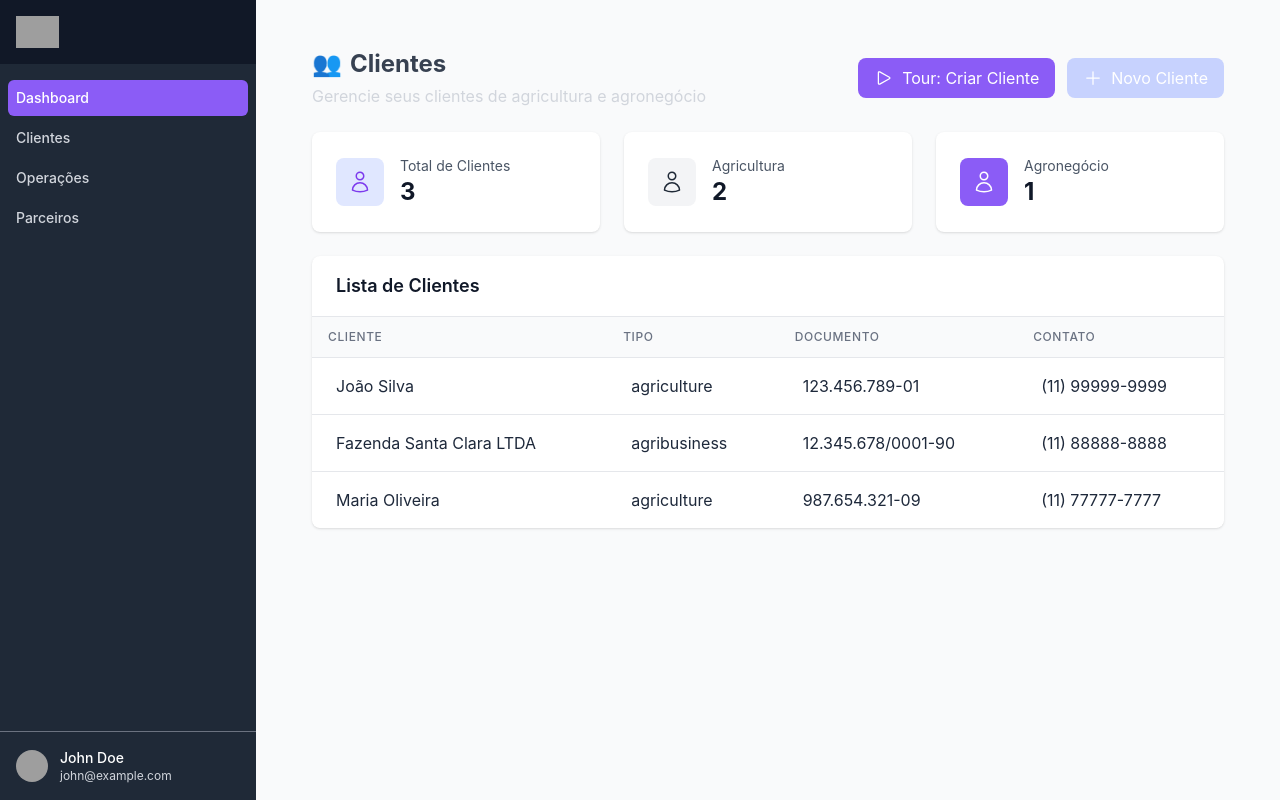
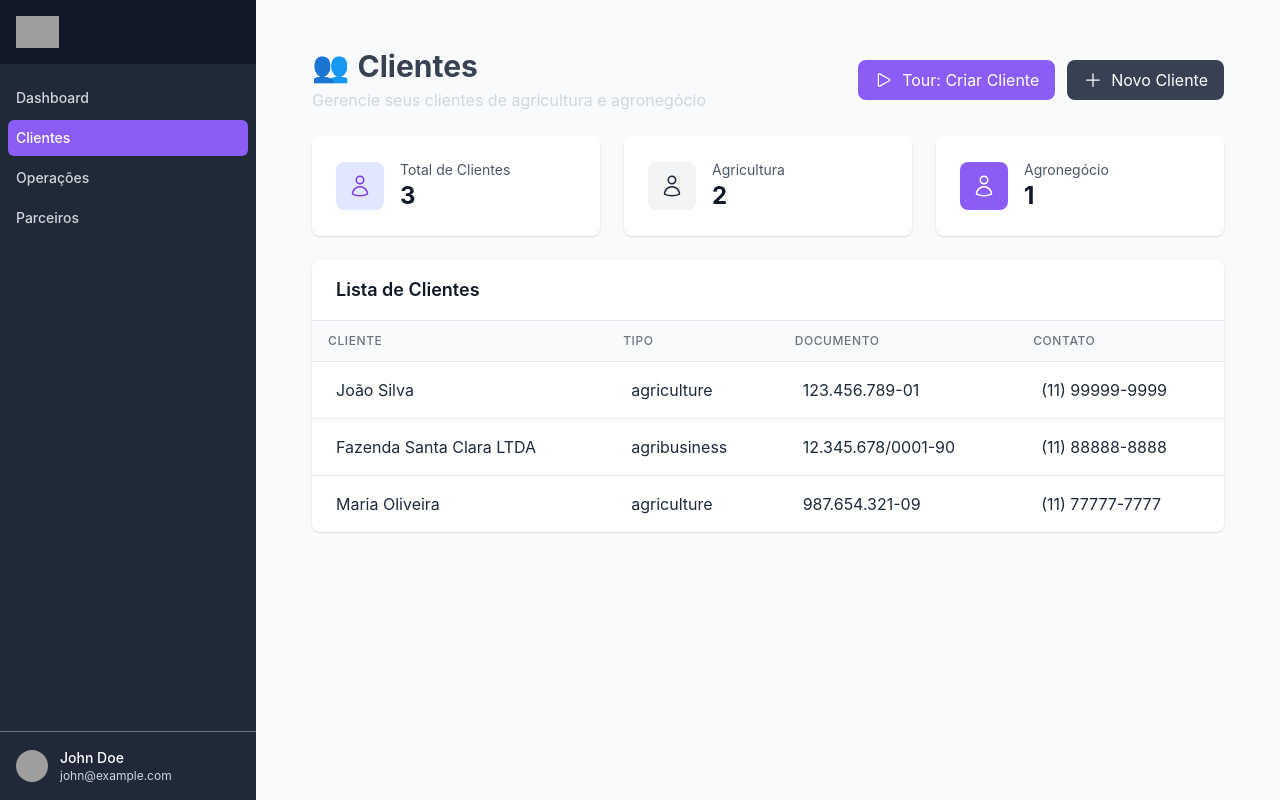
Before and after one commit to Jvctor/chatbot-tour, a React (Vite) app: page /clients in a window 1280 px wide. Built offline with nearby package versions, Linux system fonts and the light colour scheme; grey boxes are pictures that could not be loaded.

Commit message:
feat: ajustando componente pageHEader pra ser responsivo para todos os dispositíveis

```diff
--- a/src/components/PageHeader.tsx
+++ b/src/components/PageHeader.tsx
@@ -25,14 +25,14 @@ const PageHeader: React.FC<PageHeaderProps> = ({
   actions = []
 }) => {
   const renderAction = (action: ActionButton, index: number) => {
-    const baseClasses = "px-4 py-2 rounded-lg flex items-center space-x-2 transition-colors";
+    const baseClasses = "px-3 sm:px-4 py-2 rounded-lg flex items-center justify-center space-x-2 transition-colors text-sm sm:text-base w-full sm:w-auto";
     const className = action.className || "bg-secondary hover:bg-secondary-dark text-white";
     const finalClasses = `${baseClasses} ${className}`;
 
     const content = (
       <>
-        {action.icon && <action.icon className="w-5 h-5" />}
-        <span>{action.text}</span>
+        {action.icon && <action.icon className="w-4 h-4 sm:w-5 sm:h-5" />}
+        <span className="truncate">{action.text}</span>
       </>
     );
 
@@ -62,20 +62,20 @@ const PageHeader: React.FC<PageHeaderProps> = ({
   };
 
   return (
-    <div className="flex justify-between items-center mb-6">
-      <div>
-        <h1 className="text-2xl font-bold text-primary">
+    <div className="flex flex-col lg:flex-row lg:justify-between lg:items-center gap-4 mb-6">
+      <div className="flex-1">
+        <h1 className="text-xl sm:text-2xl lg:text-3xl font-bold text-primary break-words">
           {icon && <span className="mr-2">{icon}</span>}
           {title}
         </h1>
         {subtitle && (
-          <p className="text-gray-300 mt-1">
+          <p className="text-gray-300 mt-1 text-sm sm:text-base">
             {subtitle}
           </p>
         )}
       </div>
       {actions.length > 0 && (
-        <div className="flex space-x-3">
+        <div className="flex flex-col sm:flex-row gap-2 sm:gap-3 w-full lg:w-auto">
           {actions.map(renderAction)}
         </div>
       )}
--- a/src/components/SideBar.tsx
+++ b/src/components/SideBar.tsx
@@ -1,6 +1,7 @@
 import { Menu, MenuButton, MenuItem, MenuItems } from '@headlessui/react'
 import { Bars3Icon, XMarkIcon } from '@heroicons/react/24/outline'
 import { useState } from 'react'
+import { useLocation, Link } from 'react-router-dom'
 
 interface SideBarProps {
   sidebarOpen?: boolean
@@ -8,16 +9,13 @@ interface SideBarProps {
   standalone?: boolean
 }
 
-const navigation = [
-  { name: 'Dashboard', href: '#', current: true },
-  { name: 'Clientes', href: '#', current: false },
-  { name: 'Operações', href: '#', current: false },
-  { name: 'Parceiros', href: '#', current: false },
+const navigationItems = [
+  { name: 'Dashboard', href: '/dashboard' },
+  { name: 'Clientes', href: '/clients' },
+  { name: 'Operações', href: '/operacoes' },
+  { name: 'Parceiros', href: '/parceiros' },
 ]
 
-function classNames(...classes: string[]) {
-  return classes.filter(Boolean).join(' ')
-}
 
 export default function SideBar({
   sidebarOpen: externalSidebarOpen,
@@ -25,9 +23,13 @@ export default function SideBar({
   standalone = false
 }: SideBarProps = {}) {
   const [internalSidebarOpen, setInternalSidebarOpen] = useState(false)
-
+  const location = useLocation()
   const sidebarOpen = externalSidebarOpen ?? internalSidebarOpen
   const setSidebarOpen = externalSetSidebarOpen ?? setInternalSidebarOpen
+  const navigation = navigationItems.map(item => ({
+    ...item,
+    current: location.pathname === item.href
+  }))
 
   const sidebarContent = (
     <>
@@ -39,7 +41,6 @@ export default function SideBar({
         />
       )}
 
-      {/* Mobile sidebar */}
       <div className={`fixed inset-y-0 left-0 z-50 w-64 transform transition-transform duration-300 ease-in-out md:hidden ${
         sidebarOpen ? 'translate-x-0' : '-translate-x-full'
       } bg-primary-dark`}>
@@ -58,9 +59,9 @@ export default function SideBar({
         </div>
         <nav className="mt-8 px-2 space-y-1">
           {navigation.map((item) => (
-            <a
+            <Link
               key={item.name}
-              href={item.href}
+              to={item.href}
               onClick={() => setSidebarOpen(false)}
               className={`group flex items-center px-2 py-2 text-base font-medium rounded-md transition-all duration-200 ${
                 item.current
@@ -69,7 +70,7 @@ export default function SideBar({
               }`}
             >
               {item.name}
-            </a>
+            </Link>
           ))}
         </nav>
         <div className="absolute bottom-0 w-full p-4 border-t border-primary-light">
@@ -99,9 +100,9 @@ export default function SideBar({
           </div>
           <nav className="flex-1 px-2 py-4 space-y-1 overflow-y-auto">
             {navigation.map((item) => (
-              <a
+              <Link
                 key={item.name}
-                href={item.href}
+                to={item.href}
                 className={`group flex items-center px-2 py-2 text-sm font-medium rounded-md ${
                   item.current
                     ? 'bg-secondary text-white'
@@ -109,7 +110,7 @@ export default function SideBar({
                 }`}
               >
                 {item.name}
-              </a>
+              </Link>
             ))}
           </nav>
 
--- a/src/pages/Clients.tsx
+++ b/src/pages/Clients.tsx
@@ -25,7 +25,7 @@ const Clients: React.FC = () => {
             icon: PlusIcon,
             to: '/clients/create',
             testId: 'novo-cliente-btn',
-            className: 'bg-secondary-light hover:bg-secondary text-white'
+            className: 'bg-primary hover:bg-primary-dark text-white'
           }
         ]}
       />
```
